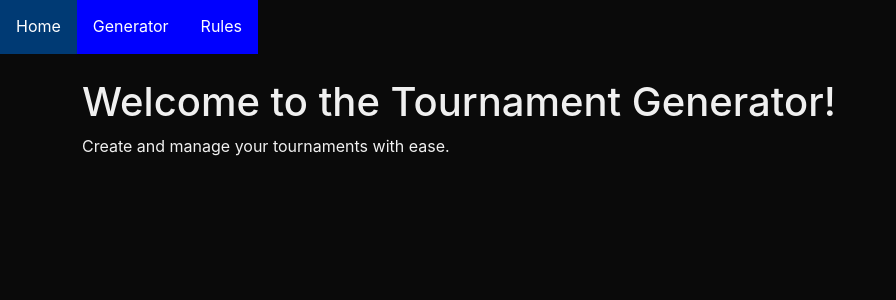
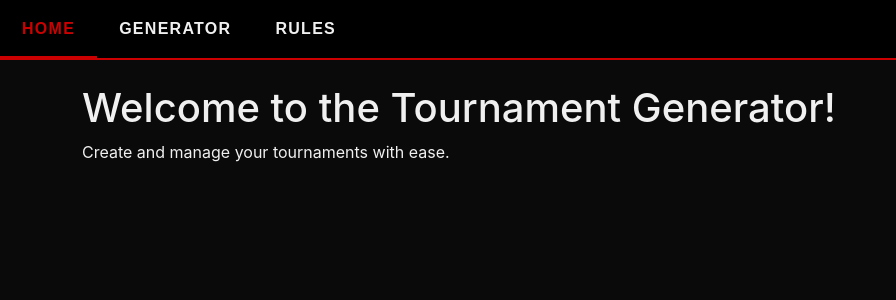
Before and after one commit to CarlySo132/L3-Computer-Science-Project, a Flask app: page / in a window 1280 px wide. Shown: the top 300 px of the page, without its empty margins (0-896 px from the left). Run offline with Flask 3, Linux system fonts and the light colour scheme.

Commit message:
Navbar styled

```diff
--- a/static/style.css
+++ b/static/style.css
@@ -25,7 +25,52 @@ body {
   min-height: 100vh;
 }
 
+nav {
+  position: sticky;
+  top: 0;
+  background-color: #000;
+  border-bottom: 2px solid var(--red);
+}
 
+nav .nav ul {
+  list-style: none;
+  display: flex;
+  gap: 0;
+  padding: 0;
+  margin: 0;
+  background: transparent;
+}
+
+nav .nav ul li a {
+  display: block;
+  font-family: var(--font-head);
+  font-weight: 700;
+  font-size: 1rem;
+  letter-spacing: 0.08em;
+  text-transform: uppercase;
+  color: var(--text);
+  padding: 16px 22px;
+  text-decoration: none;
+  position: relative;
+}
+
+nav .nav ul li a::after {
+  content: '';
+  position: absolute;
+  bottom: 0; left: 0; right: 0;
+  height: 2px;
+  background: var(--red);
+  transform: scaleX(0);
+}
+
+nav .nav ul li a:hover {
+  color: var(--red);
+  background: transparent;
+}
+
+nav .nav ul li a:hover::after {
+  transform: scaleX(1);
+}
 
 ul {
     position: sticky;
```
